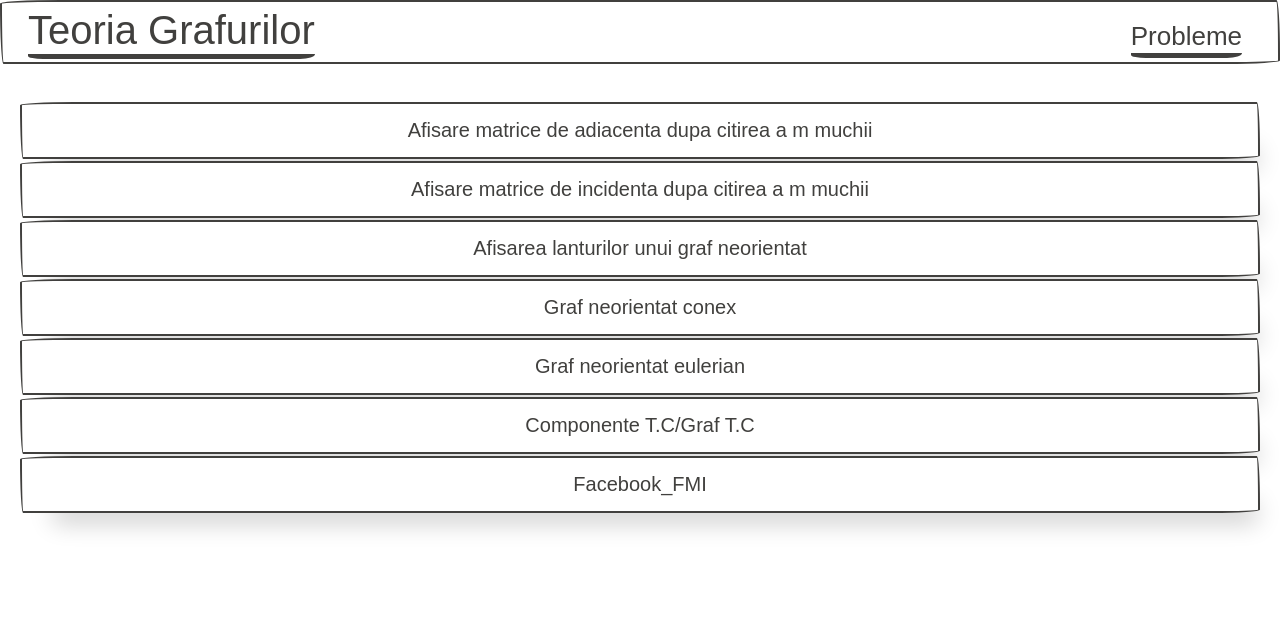
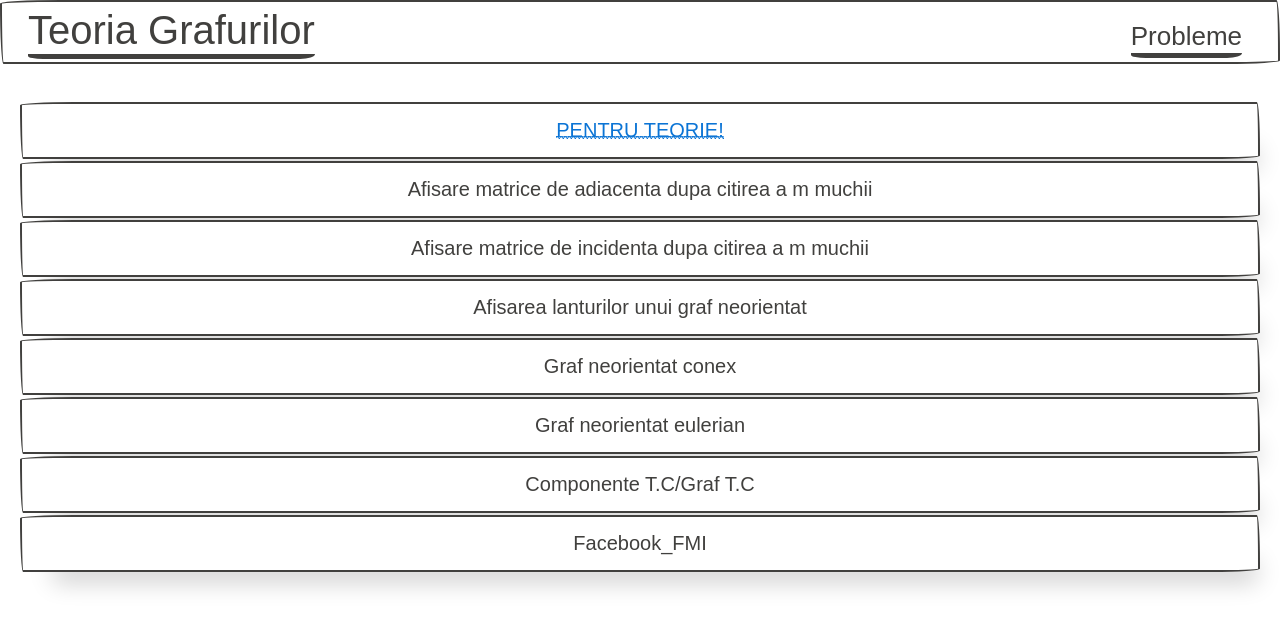
Before and after one commit to vladromila/Atestat, a React (Create React App) app: page /pbs in a window 1280 px wide. Shown: the top 628 px of the page. Built offline with nearby package versions, Linux system fonts and the light colour scheme; a web font is replaced by a local one.

Commit message:
Added a new link

```diff
--- a/src/List.js
+++ b/src/List.js
@@ -1,21 +1,19 @@
 import React from 'react';
-import {Link} from 'react-router-dom';
-import {data} from './data.js'
-class List extends React.Component
-{
-    constructor()
-    {
+import { Link } from 'react-router-dom';
+import { data } from './data.js'
+class List extends React.Component {
+    constructor() {
         super();
-        this.state={
+        this.state = {
         }
     }
-    render()
-    {
-        return(
-            <div class="col-12 col" style={{marginTop:80}}>
-            {data.map((obj,i)=>{
-                return<Link key={i} to={{ pathname: '/pb', state: obj }}><button style={{marginTop:2}}  class="btn-block">{obj.title}</button></Link>
-            })}
+    render() {
+        return (
+            <div class="col-12 col" style={{ marginTop: 80 }}>
+                <button style={{ marginTop: 2 }} class="btn-block"><a href="http://liis.ro/~infosuport/12/grafuri.pdf">PENTRU TEORIE!</a></button>
+                {data.map((obj, i) => {
+                    return <Link key={i} to={{ pathname: '/pb', state: obj }}><button style={{ marginTop: 2 }} class="btn-block">{obj.title}</button></Link>
+                })}
             </div>
 
         )
```
